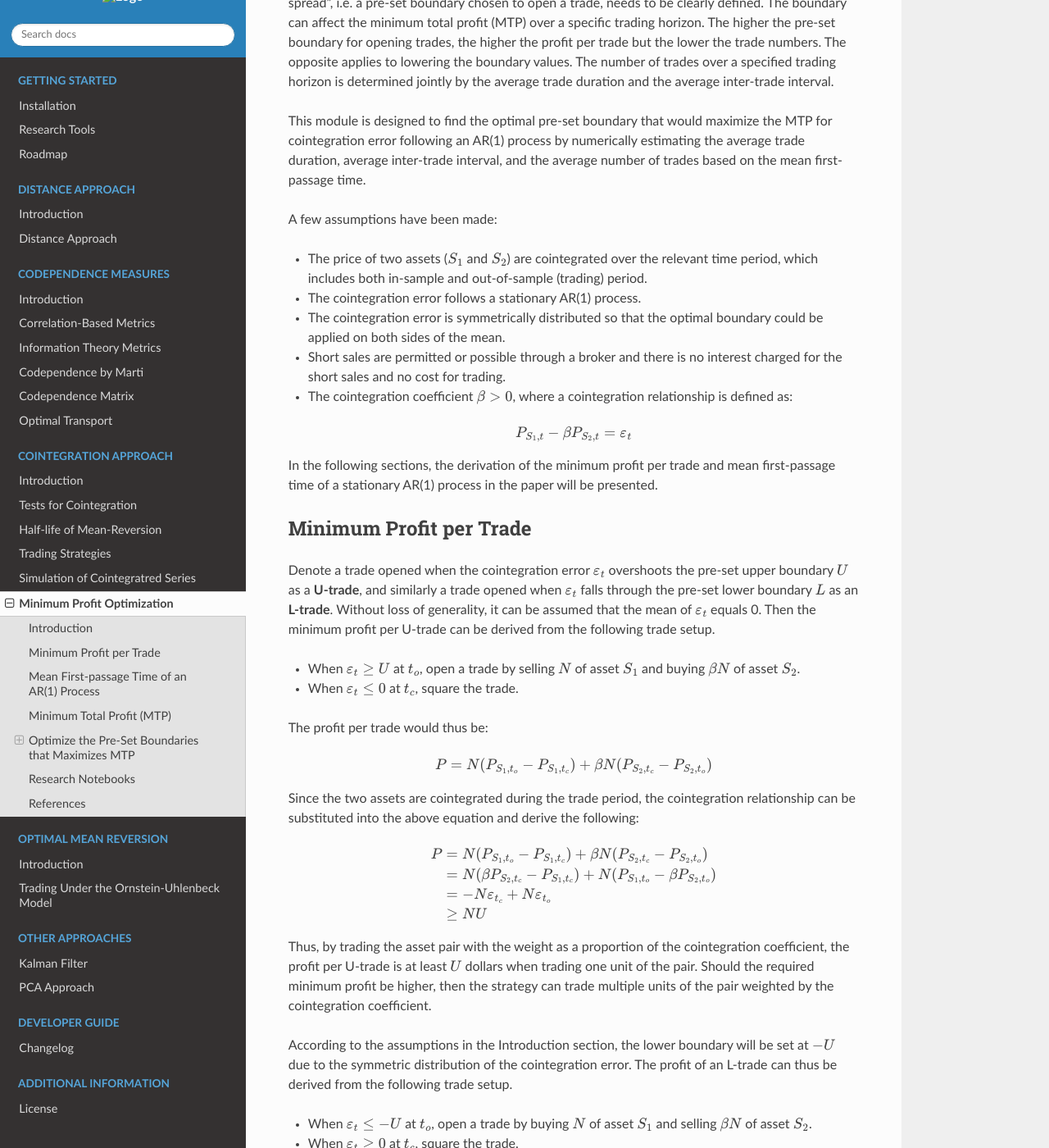
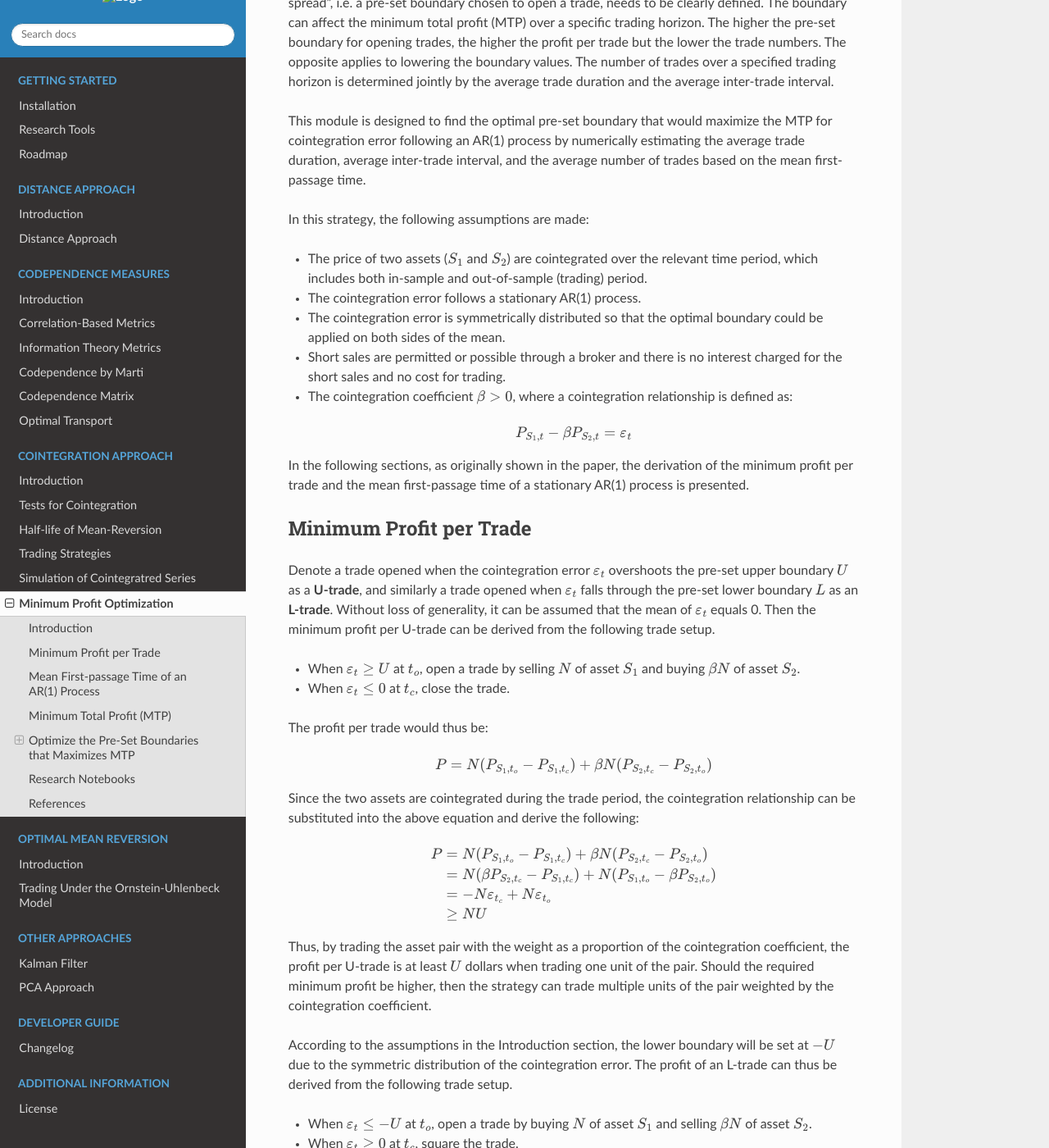
Before and after one commit to hudson-and-thames/arbitragelab, a Sphinx documentation site: the page built from docs/source/cointegration_approach/minimum_profit.rst, in a window 1280 px wide and 1400 px high, scrolled down 589 px. Shown: the whole window at 82% size. Built offline with Sphinx 7.4.7 and the Read the Docs theme 2.0.0, drawn with Linux system fonts in a browser that asks for light colours; some of the changed text lies outside the part shown.

Commit message:
Small docs fixes for Minimum Profit - Cointegration Approach

```diff
--- a/docs/source/cointegration_approach/minimum_profit.rst
+++ b/docs/source/cointegration_approach/minimum_profit.rst
@@ -28,7 +28,7 @@ This module is designed to find the optimal pre-set boundary that would maximize
 following an AR(1) process by numerically estimating the average trade duration, average inter-trade interval, and the
 average number of trades based on the mean first-passage time.
 
-A few assumptions have been made:
+In this strategy, the following assumptions are made:
 
 - The price of two assets (:math:`S_1` and :math:`S_2`) are cointegrated over the relevant time period, which includes both in-sample and out-of-sample (trading) period.
 - The cointegration error follows a stationary AR(1) process.
@@ -40,8 +40,8 @@ A few assumptions have been made:
 
     P_{S_1,t} - \beta P_{S_2,t} = \varepsilon_t
 
-In the following sections, the derivation of the minimum profit per trade and mean first-passage time of a stationary
-AR(1) process in the paper will be presented.
+In the following sections, as originally shown in the paper, the derivation of the minimum profit per trade and the mean
+first-passage time of a stationary AR(1) process is presented.
 
 Minimum Profit per Trade
 ########################
@@ -52,7 +52,7 @@ boundary :math:`L` as an **L-trade**. Without loss of generality, it can be assu
 of :math:`\varepsilon_t` equals 0. Then the minimum profit per U-trade can be derived from the following trade setup.
 
 - When :math:`\varepsilon_t \geq U` at :math:`t_o`, open a trade by selling :math:`N` of asset :math:`S_1` and buying :math:`\beta N` of asset :math:`S_2`.
-- When :math:`\varepsilon_t \leq 0` at :math:`t_c`, square the trade.
+- When :math:`\varepsilon_t \leq 0` at :math:`t_c`, close the trade.
 
 The profit per trade would thus be:
 
```
Also changed, not shown: other parts of docs/source/cointegration_approach/minimum_profit.rst (+1 -1 lines), docs/source/cointegration_approach/minimum_profit_simulation.rst (+3 -5 lines).
